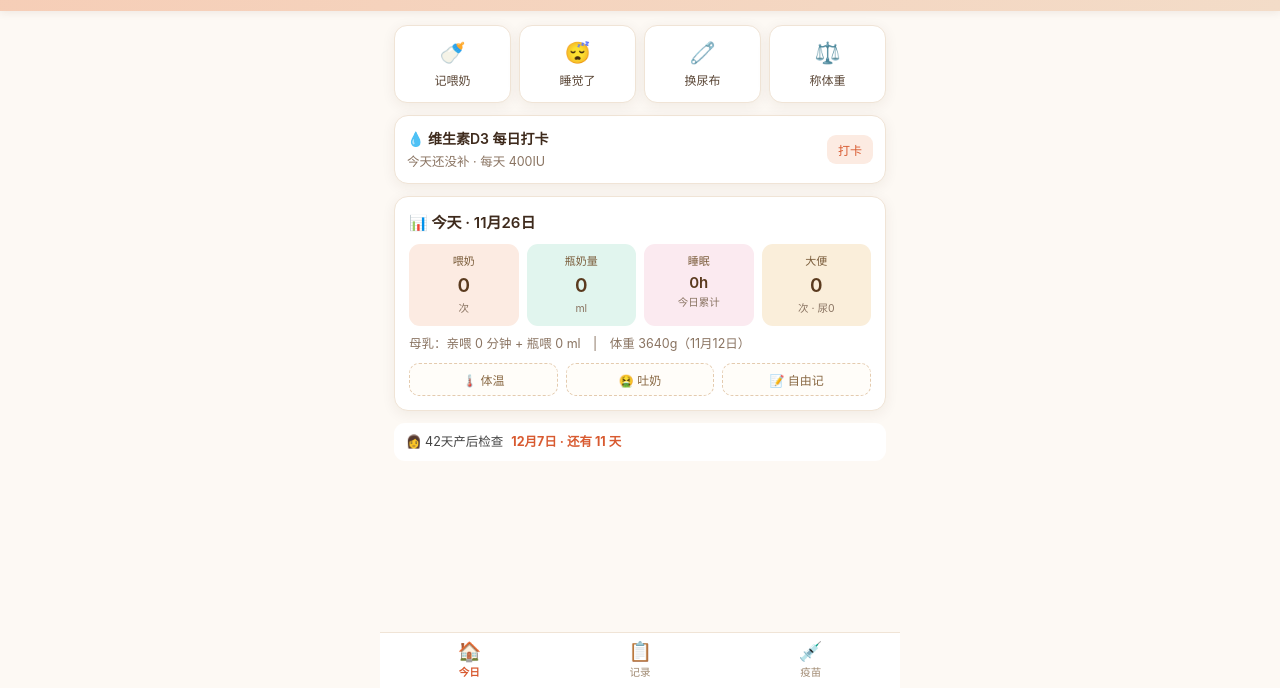
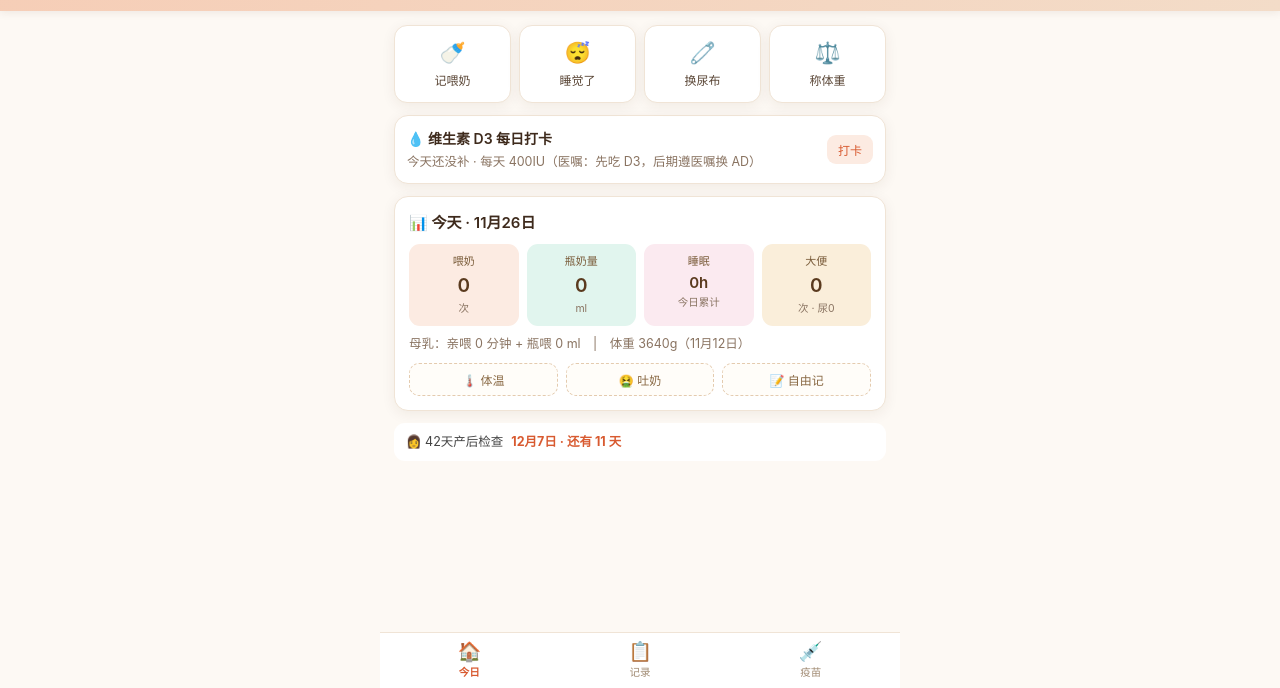
Before and after one commit to fuzhihao028/anan-feed, a plain HTML site: page index.html in a window 1280 px wide. Shown: the part 112-800 px from the top of the page. Drawn offline with Linux system fonts and the light colour scheme.

Commit message:
deploy index.html

```diff
--- a/index.html
+++ b/index.html
@@ -317,8 +317,8 @@ function viewToday(){
   <div class="card" style="padding:12px;">
     <div style="display:flex;align-items:center;gap:10px;">
       <div style="flex:1;">
-        <div style="font-size:14px;font-weight:600;">💧 维生素D3 每日打卡</div>
-        <div class="muted" style="margin-top:2px;">${vdToday?'今天已补 ✓':'今天还没补 · 每天 400IU'}</div>
+        <div style="font-size:14px;font-weight:600;">💧 维生素 D3 每日打卡</div>
+        <div class="muted" style="margin-top:2px;">${vdToday?'今天已补 ✓':'今天还没补 · 每天 400IU（医嘱：先吃 D3，后期遵医嘱换 AD）'}</div>
       </div>
       <button class="vbtn ${vdToday?'done':''}" onclick="addVitD()">${vdToday?'已打卡':'打卡'}</button>
     </div>
```
